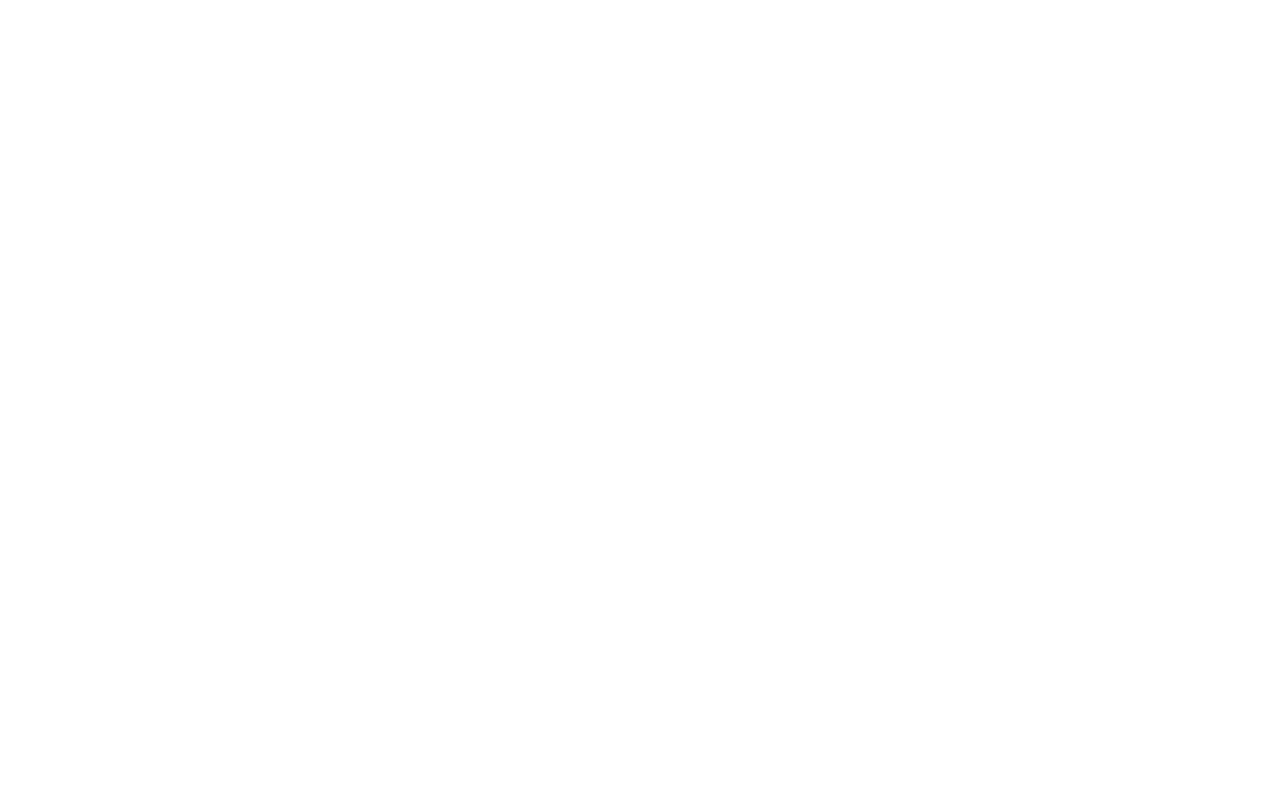
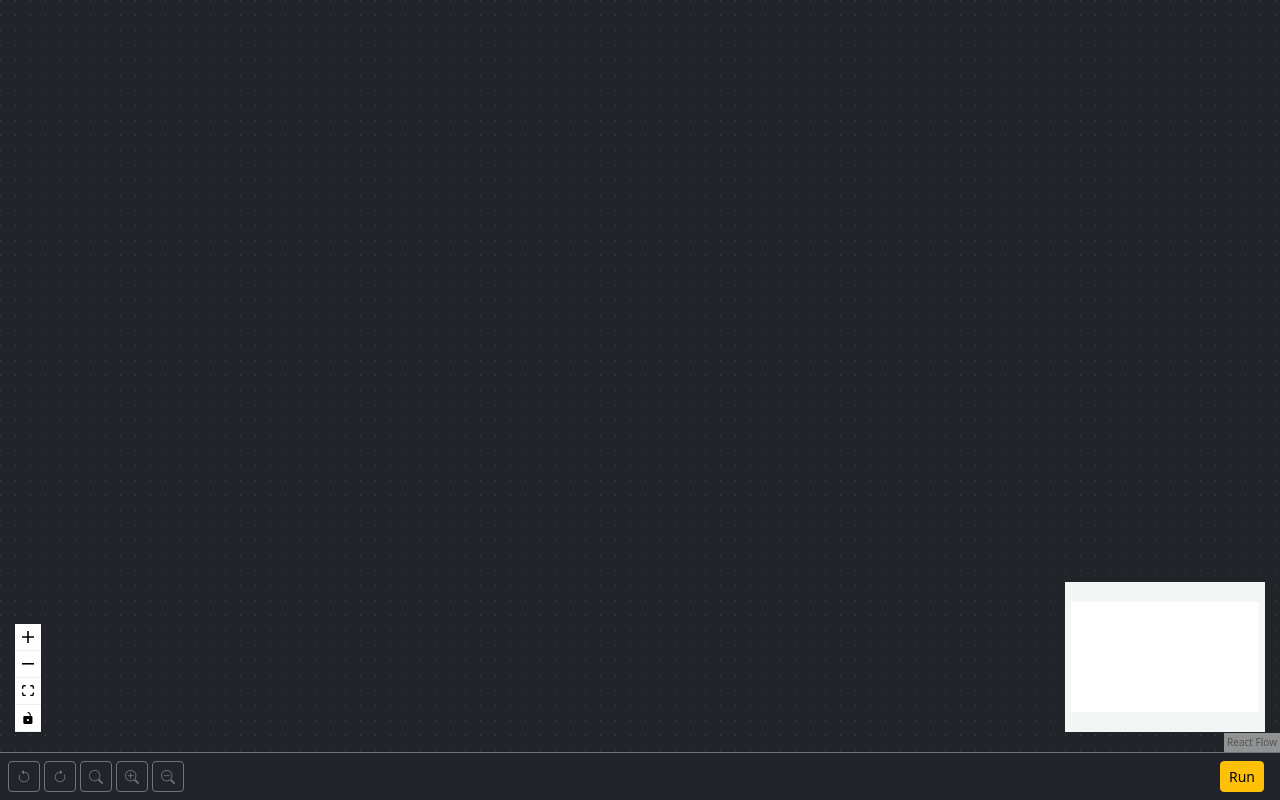
Before and after one commit to dharshan-kumarj/RestAPI-Automation-Frontend, a React (Vite) app in the folder vite-project/: page /flow in a window 1280 px wide. Before the commit this address had no page. Built offline with nearby package versions, Linux system fonts and the light colour scheme.

Commit message:
implemented flow component

```diff
--- a/vite-project/package.json
+++ b/vite-project/package.json
@@ -12,10 +12,12 @@
   "dependencies": {
     "axios": "^1.7.2",
     "bootstrap": "^5.3.3",
+    "bootstrap-icons": "^1.11.3",
     "cookie-parser": "^1.4.6",
     "js-cookie": "^3.0.5",
     "react": "^18.2.0",
     "react-dom": "^18.2.0",
+    "react-flow-renderer": "^10.3.17",
     "react-router-dom": "^6.23.1"
   },
   "devDependencies": {
--- a/vite-project/src/App.tsx
+++ b/vite-project/src/App.tsx
@@ -3,6 +3,8 @@
 import Dashboard from "./pages/Dashboard";
 import Register from "./pages/register";
 import ForgotPass from "./pages/ForgotPass";
+import Flow from "./pages/Flow";
+import 'bootstrap/dist/css/bootstrap.min.css';
 
 function App() {
   return (
@@ -12,6 +14,7 @@
         <Route path="/dashboard" element={<Dashboard />} />
         <Route path="/register" element={<Register />} />
         <Route path="/forgotpass" element={<ForgotPass />} />
+        <Route path="/flow" element={<Flow />} />
       </Routes>
     </BrowserRouter>
   );
--- a/vite-project/src/main.tsx
+++ b/vite-project/src/main.tsx
@@ -4,7 +4,8 @@
 import 'bootstrap/dist/css/bootstrap-grid.css'
 import 'bootstrap/dist/css/bootstrap-utilities.css'
 import 'bootstrap/dist/css/bootstrap.css'
-import 'bootstrap/dist/js/bootstrap.bundle.min.js';
+import 'bootstrap/dist/js/bootstrap.bundle.min.js'
+import 'bootstrap/dist/css/bootstrap.min.css'
 ReactDOM.createRoot(document.getElementById('root')!).render(
   <React.StrictMode>
     <App />
--- a/vite-project/src/pages/Dashboard.tsx
+++ b/vite-project/src/pages/Dashboard.tsx
@@ -371,6 +371,7 @@
             </div>
         </div>
       </main>
+      <script src="//code.tidio.co/jah8n20377uaxc630anmdjo8am9ggiso.js" async></script>
       <script
         src="https://cdn.jsdelivr.net/npm/bootstrap@5.3.0/dist/js/bootstrap.bundle.min.js"
         integrity="sha384-geWF76RCwLtnZ8qwWowPQNguL3RmwHVBC9FhGdlKrxdiJJigb/j/68SIy3Te4Bkz"
--- /dev/null
+++ b/vite-project/src/pages/Flow.tsx
@@ -0,0 +1,130 @@
+import React, { ReactNode, useState } from 'react';
+import ReactFlow, {
+  Background,
+  Controls,
+  MiniMap,
+  Node,
+  Edge,
+  OnConnect,
+  Connection,
+  Edge as ReactFlowEdge,
+  isNode,
+  isEdge,
+  ReactFlowProps,
+} from 'react-flow-renderer';
+import 'bootstrap/dist/css/bootstrap.min.css';
+import 'bootstrap-icons/font/bootstrap-icons.css';
+
+interface FlowProps extends ReactFlowProps {
+  elements: ReactNode[];
+  onElementsRemove: (elementsToRemove: (Node | Edge)[]) => void;
+  onConnect: OnConnect;
+  minZoom: number;
+  maxZoom: number;
+  defaultZoom: number;
+  className: string;
+}
+
+const Flow = () => {
+  const [elements, setElements] = useState<(Node | Edge)[]>([]);
+
+  const onElementsRemove = (elementsToRemove: (Node | Edge)[]) =>
+    setElements((els) =>
+      els.filter((el) => {
+        if ('source' in el && 'target' in el) {
+          return !elementsToRemove.some((toRemove) => toRemove === el);
+        } else {
+          return !elementsToRemove.some((toRemove) => {
+            if ('id' in toRemove) {
+              return toRemove.id === el.id;
+            }
+            return false;
+          });
+        }
+      })
+    );
+
+  const onConnect: OnConnect = (connection: Connection) => {
+    const newEdge: Edge = {
+      id: `${connection.source ?? ''}-${connection.target ?? ''}`,
+      source: connection.source ?? '',
+      target: connection.target ?? '',
+      type: 'default',
+    };
+    setElements((els) => els.concat(newEdge));
+  };
+
+  const getElementProps = (element: Node | Edge) => {
+    if (isNode(element)) {
+      return React.createElement('div', {
+        id: element.id,
+        type: element.type,
+        position: element.position,
+        data: element.data,
+      });
+    } else if (isEdge(element)) {
+      return React.createElement('div', {
+        id: element.id,
+        source: element.source,
+        target: element.target,
+        type: element.type,
+      });
+    }
+  };
+
+  const elementProps: ReactNode[] = elements.map(getElementProps);
+
+  const flowProps: FlowProps = {
+    elements: elementProps,
+    onElementsRemove,
+    onConnect,
+    minZoom: 0.2,
+    maxZoom: 2,
+    defaultZoom: 1,
+    className: 'bg-dark',
+  };
+
+  return (
+    <div className="vh-100 bg-dark text-light d-flex flex-column">
+      <div className="flex-grow-1 position-relative overflow-hidden">
+        <div className="position-absolute top-0 start-0 m-3">
+          <button className="btn btn-outline-light text-white btn-sm">
+            <i className="bi bi-plus-lg me-1"></i>
+            Add blocks
+          </button>
+        </div>
+        <ReactFlow {...flowProps}>
+          <Background />
+          <Controls />
+          <MiniMap />
+        </ReactFlow>
+      </div>
+      <div className="p-2 bg-dark border-top border-secondary">
+        <div className="d-flex justify-content-between align-items-center">
+          <div>
+            <button className="btn btn-outline-secondary btn-sm me-1">
+              <i className="bi bi-arrow-counterclockwise"></i>
+            </button>
+            <button className="btn btn-outline-secondary btn-sm me-1">
+              <i className="bi bi-arrow-clockwise"></i>
+            </button>
+            <button className="btn btn-outline-secondary btn-sm me-1">
+              <i className="bi bi-search"></i>
+            </button>
+            <button className="btn btn-outline-secondary btn-sm me-1">
+              <i className="bi bi-zoom-in"></i>
+            </button>
+            <button className="btn btn-outline-secondary btn-sm">
+              <i className="bi bi-zoom-out"></i>
+            </button>
+          </div>
+          <div>
+            <button className="btn btn-warning btn-sm me-2">Run</button>
+          </div>
+        </div>
+      </div>
+    </div>
+  );
+};
+
+export default Flow;
```
Also changed, not shown: 1 other file (tests, documents, lock files or other folders).
